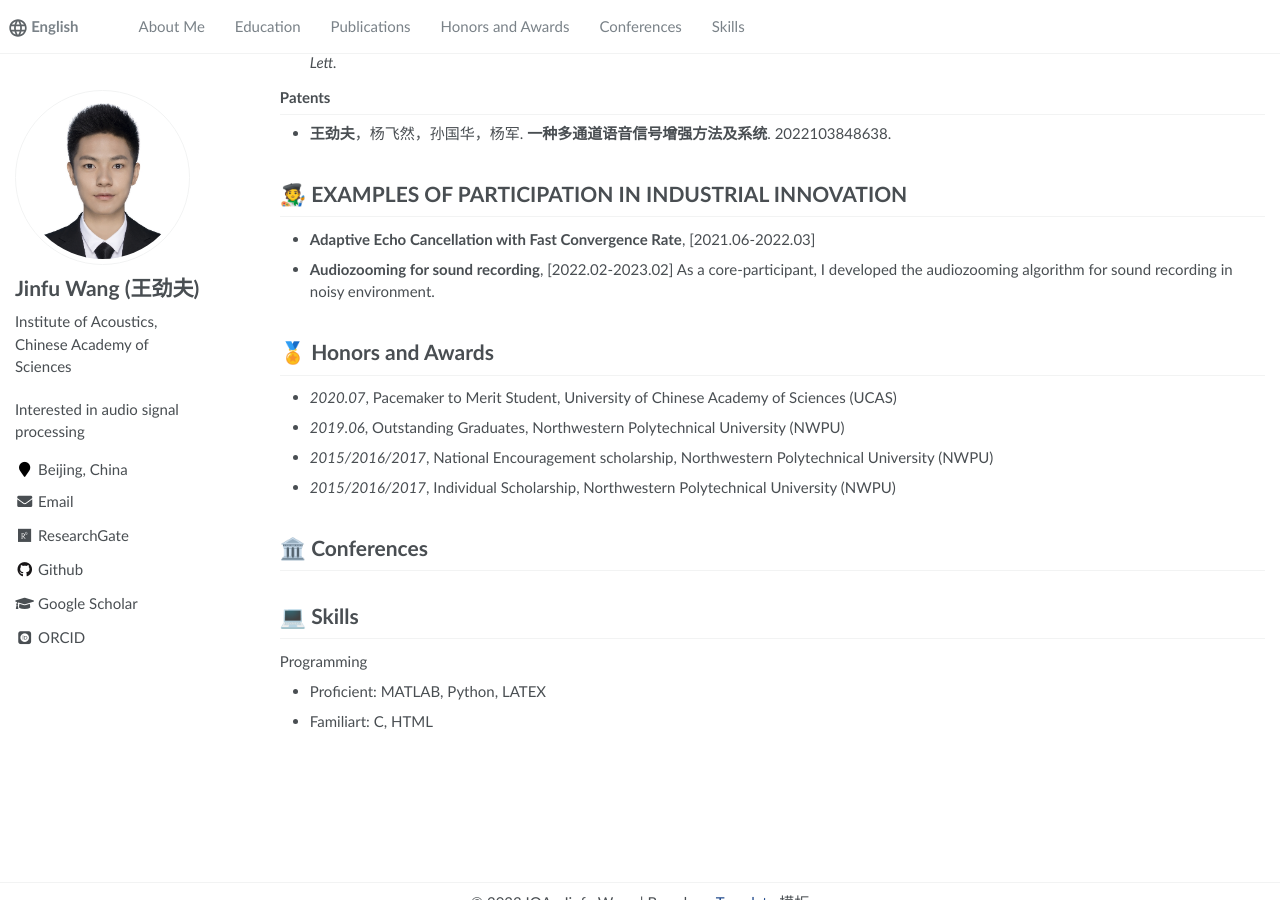
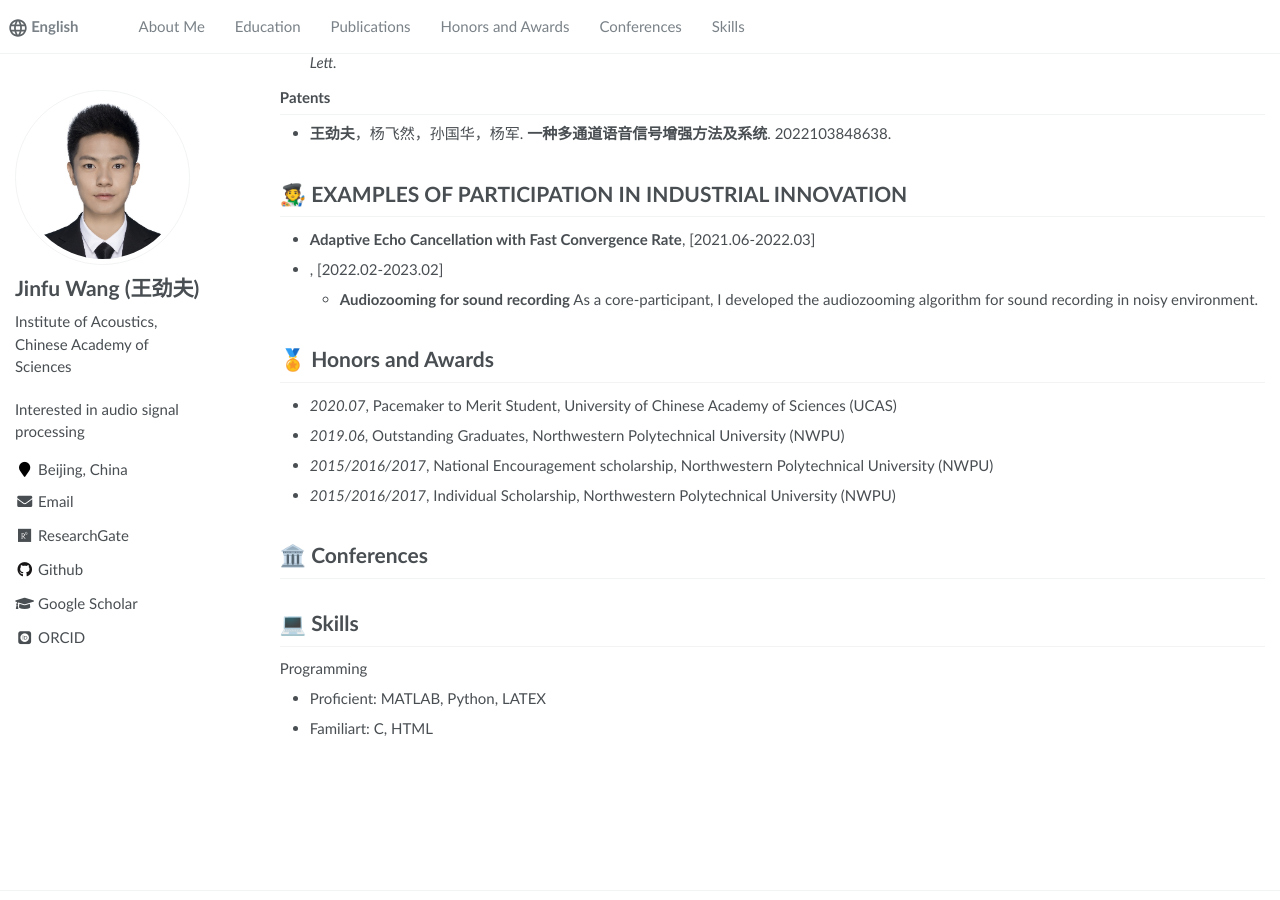
Before and after one commit to 875441459/875441459.github.io, a Jekyll site: the page built from _pages/about.md, in a window 1280 px wide and 900 px high, scrolled down 714 px. Built offline with Jekyll 4.4.1, drawn with Linux system fonts in a browser that asks for light colours; some web fonts are replaced.

```diff
--- a/_pages/about.md
+++ b/_pages/about.md
@@ -56,7 +56,8 @@ My research focuses on **microphone array processing**, **(semi-)blind speech se
 
 
 
-- **Audiozooming for sound recording**, [2022.02-2023.02]
+- , [2022.02-2023.02]
+  - **Audiozooming for sound recording**
   As a core-participant, I developed the audiozooming algorithm for sound recording in noisy environment.
 
 <span class='anchor' id="-honors-and-awards"></span>
```
